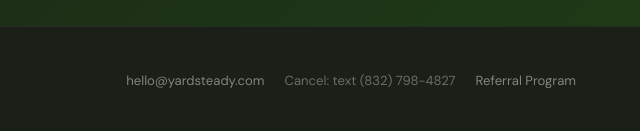
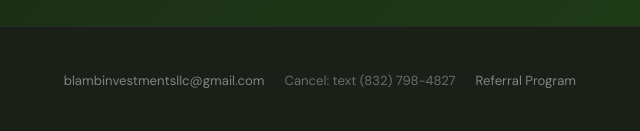
Before and after one commit to prodecapublishing/YardSteady, a plain HTML site: page index.html in a window 1280 px wide. Shown: the part 4172-4303 px from the top of the page, 640-1280 px from the left. Drawn offline with nearby package versions, Linux system fonts and the light colour scheme; a web font is replaced by a local one.

Commit message:
Add files via upload

```diff
--- a/index.html
+++ b/index.html
@@ -670,7 +670,7 @@
   <footer>
     <p>© 2026 Yard Steady. Pearland · Manvel · Friendswood, TX.<br><span style="color:rgba(255,255,255,0.28); font-size:0.76rem;">Yard Steady is a brand/property of BLambInvestments LLC.</span></p>
     <div style="display:flex;gap:20px; flex-wrap:wrap;">
-      <a href="mailto:hello@yardsteady.com">hello@yardsteady.com</a>
+      <a href="mailto:blambinvestmentsllc@gmail.com">blambinvestmentsllc@gmail.com</a>
       <span style="color:rgba(255,255,255,0.35); font-size:0.82rem;">Cancel: text (832) 798-4827</span>
       <a href="#" onclick="showPage('referral'); return false;">Referral Program</a>
     </div>
@@ -755,7 +755,7 @@
     <p>© 2026 Yard Steady. Pearland · Manvel · Friendswood, TX.<br><span style="color:rgba(255,255,255,0.28); font-size:0.76rem;">Yard Steady is a brand/property of BLambInvestments LLC.</span></p>
     <div style="display:flex;gap:20px;">
       <a href="#" onclick="showPage('home'); return false;">← Back to Home</a>
-      <a href="mailto:hello@yardsteady.com">hello@yardsteady.com</a>
+      <a href="mailto:blambinvestmentsllc@gmail.com">blambinvestmentsllc@gmail.com</a>
     </div>
   </footer>
 </div>
```
